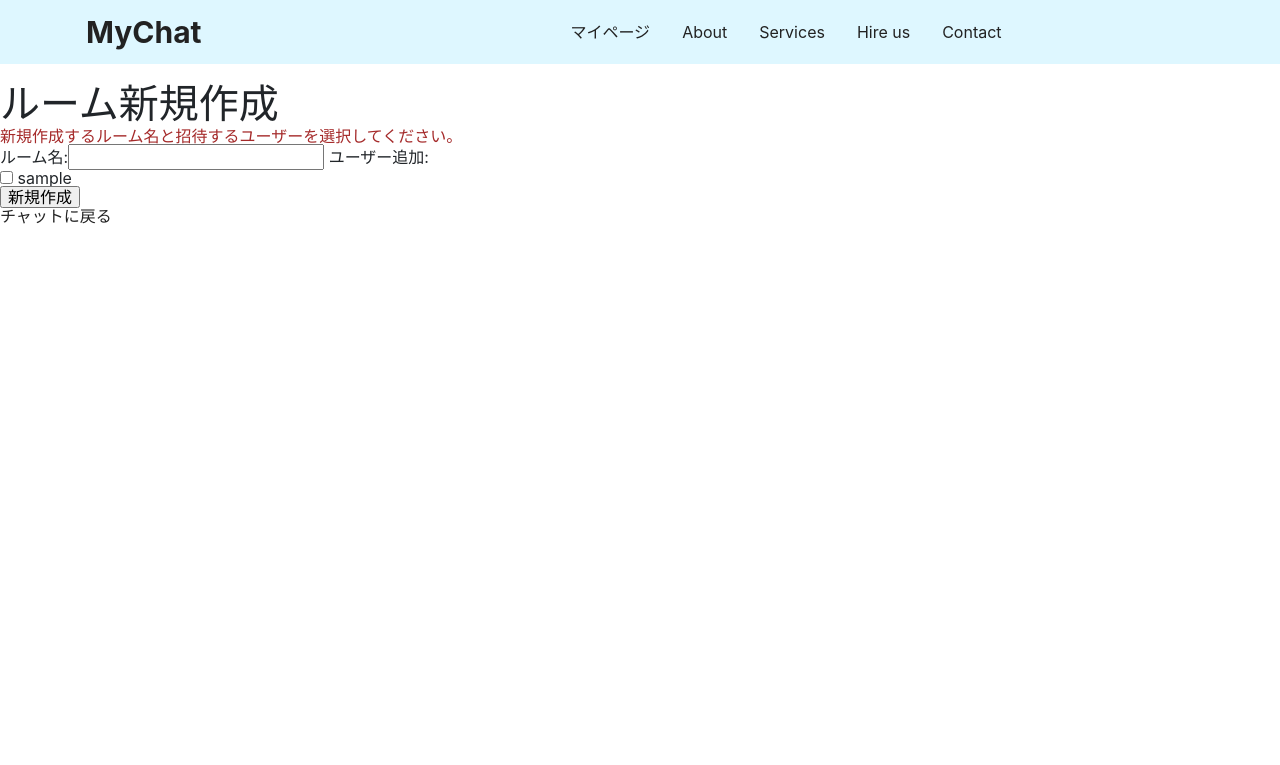
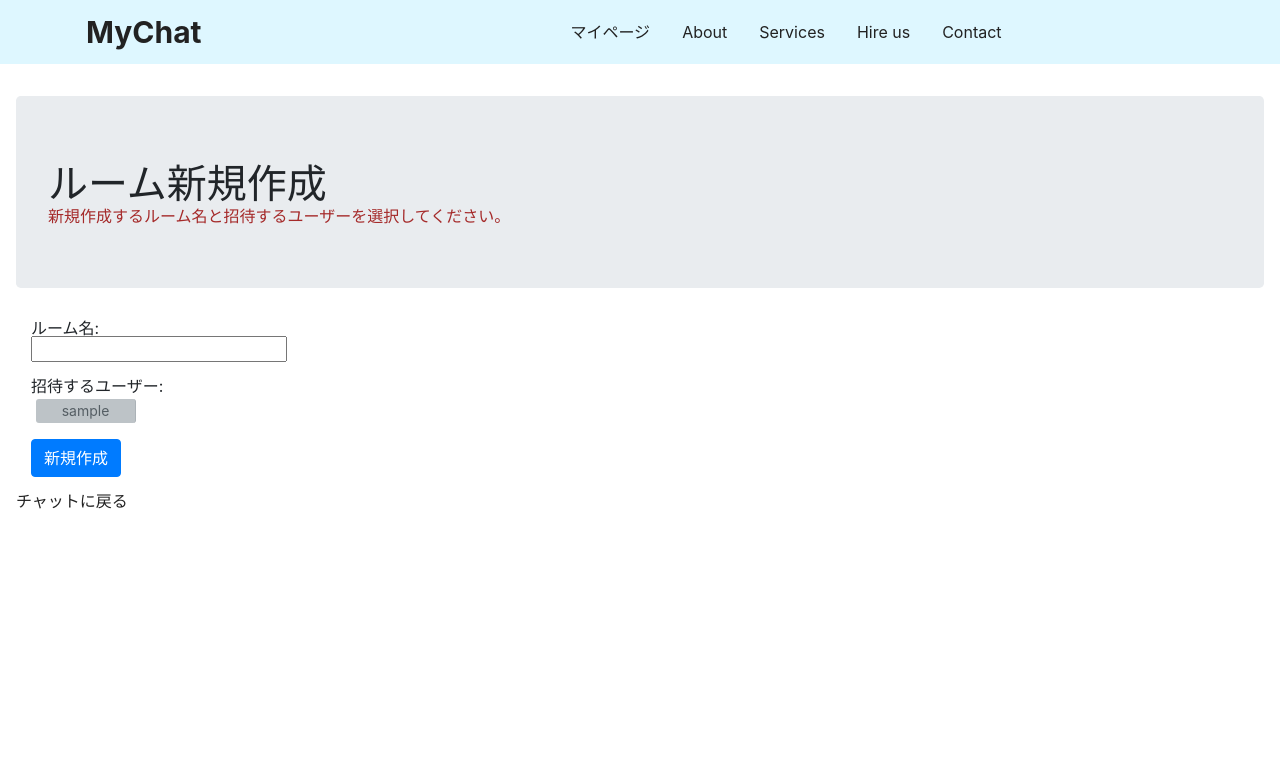
Before and after one commit to Karakure178/mychat178, a Django app: page /accounts/room_add/ in a window 1280 px wide. Shown: the top 765 px of the page. Run offline with Django 3.2, Linux system fonts and the light colour scheme; the visitor is signed in with stand-in values (Sample User, id 1); data comes from the database, SQL or seed files in the repository; parts of the project's set-up code (start-up, migrations or seed data) failed here and were passed over; some libraries are stand-ins or nearby versions.

Commit message:
room_add edit

```diff
--- a/accounts/templates/registration/room_add.html
+++ b/accounts/templates/registration/room_add.html
@@ -1,19 +1,64 @@
 {% extends 'base.html' %}
 {% load static %}
+{% load widget_tweaks %}
 
 {% block content %}
-<div>
+<div style="padding:1em;">
     <img>
-    <h1>ルーム新規作成</h1>
-    <p>新規作成するルーム名と招待するユーザーを選択してください。</p>
-    <form action="{% url 'room_add' %}" method="post">
+    <div class="jumbotron">
+        <h1>ルーム新規作成</h1>
+        <p>新規作成するルーム名と招待するユーザーを選択してください。</p>
+    </div>
+    <form action="{% url 'room_add' %}" class="form-horizontal" method="post">
         {% csrf_token %}
-        {{ form.as_table }}
-        <tr><td></td><td><input type="submit" value="新規作成"></td></tr>
+        <div class="form-group">
+            <label for='room-name' class="col-sm-4 control-label">ルーム名:</label>
+            <div class='col-sm-8'>{{form.room|add_class:"form-room"}}</div>
+        </div>
+        <div class="form-group">
+            <label for='room-name' class="col-sm-4 control-label">招待するユーザー:</label>
+            <div class='col-sm-8 '>
+                <div class="sample">
+                    {% for choice in form.meta.field.queryset %}
+                    <input name='meta' id='id_meta_{{ choice.id }}' type='checkbox' value='{{ choice.id }}' />
+                    <label for='id_meta_{{ choice.id }}'>{{ choice.username }}</label>
+                    {% endfor %}
+                </div>
+            </div>
+        </div>
+        <div class='form-group'>
+            <div class='col-sm-8'>
+                <button type="submit" class="btn btn-primary">新規作成</button>
+            </div>
+        </div>
     </form>
     <p><a href="{% url 'chat_test' %}">チャットに戻る</a></p>
 </div>
+<style>
+    .sample input {
+        display: none;
+    }
 
+    .sample label {
+        display: block;
+        width: 100px;
+        margin: 0;
+        border-right: 1px solid #abb2b7;
+        background: #bdc3c7;
+        color: #555e64;
+        font-size: 14px;
+        text-align: center;
+        line-height: 1;
+        margin: 5px;
+        padding: 5px;
+        border-radius: 3px 3px 3px 3px;
+    }
+
+    .sample input[type="checkbox"]:checked+label {
+        background-color: #a1b91d;
+        color: #fff;
+    }
+</style>
 <script>
 </script>
 {% endblock %}
--- a/accounts/views.py
+++ b/accounts/views.py
@@ -28,7 +28,7 @@ from django.contrib import messages
 class RoomAddView(LoginRequiredMixin, generic.FormView):
     template_name = "registration/room_add.html"
     form_class = forms.RoomAddForm
-    success_url = reverse_lazy('profile')  # リダイレクト先URL
+    success_url = reverse_lazy('chat_test')  # リダイレクト先URL
 
     def form_valid(self, form):
         event = form.save(commit=False)
```
